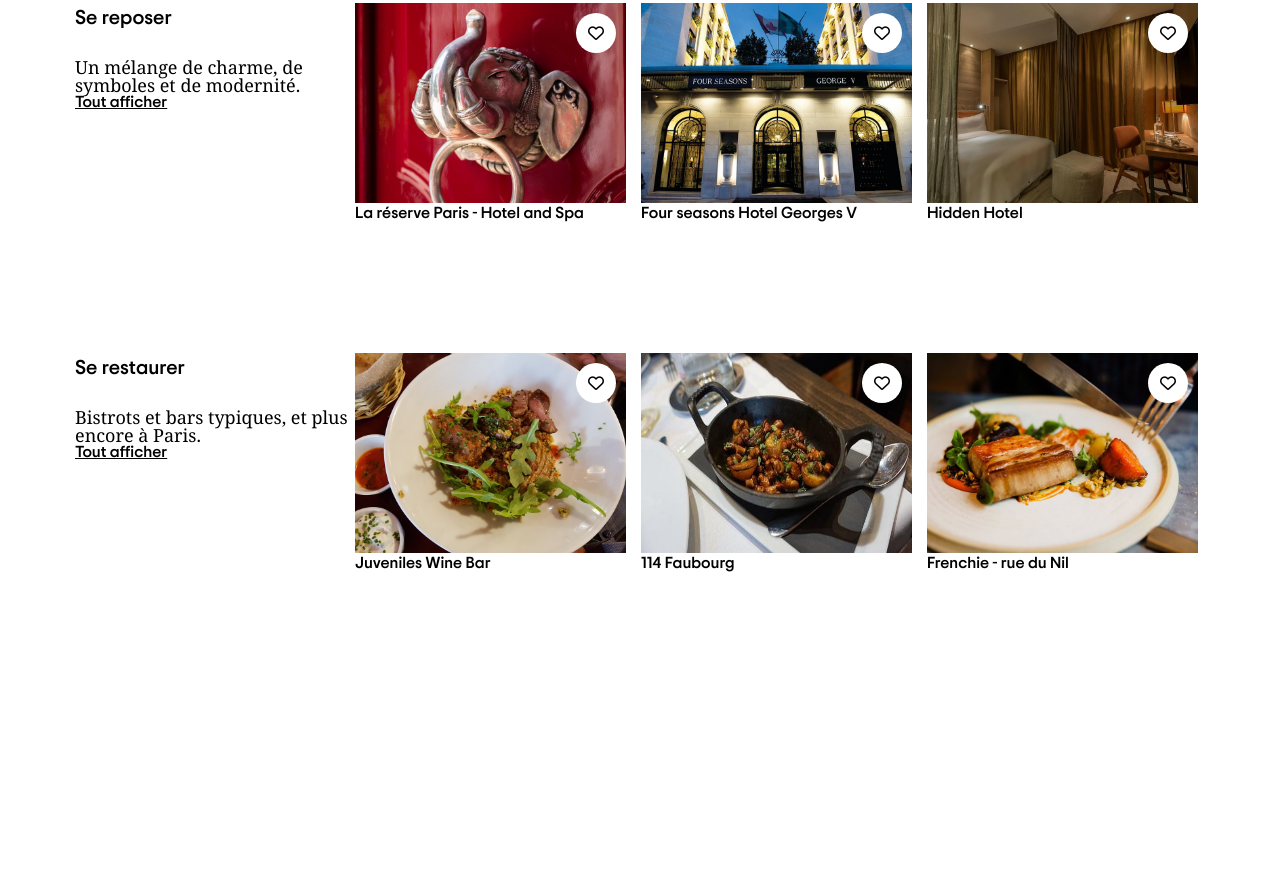
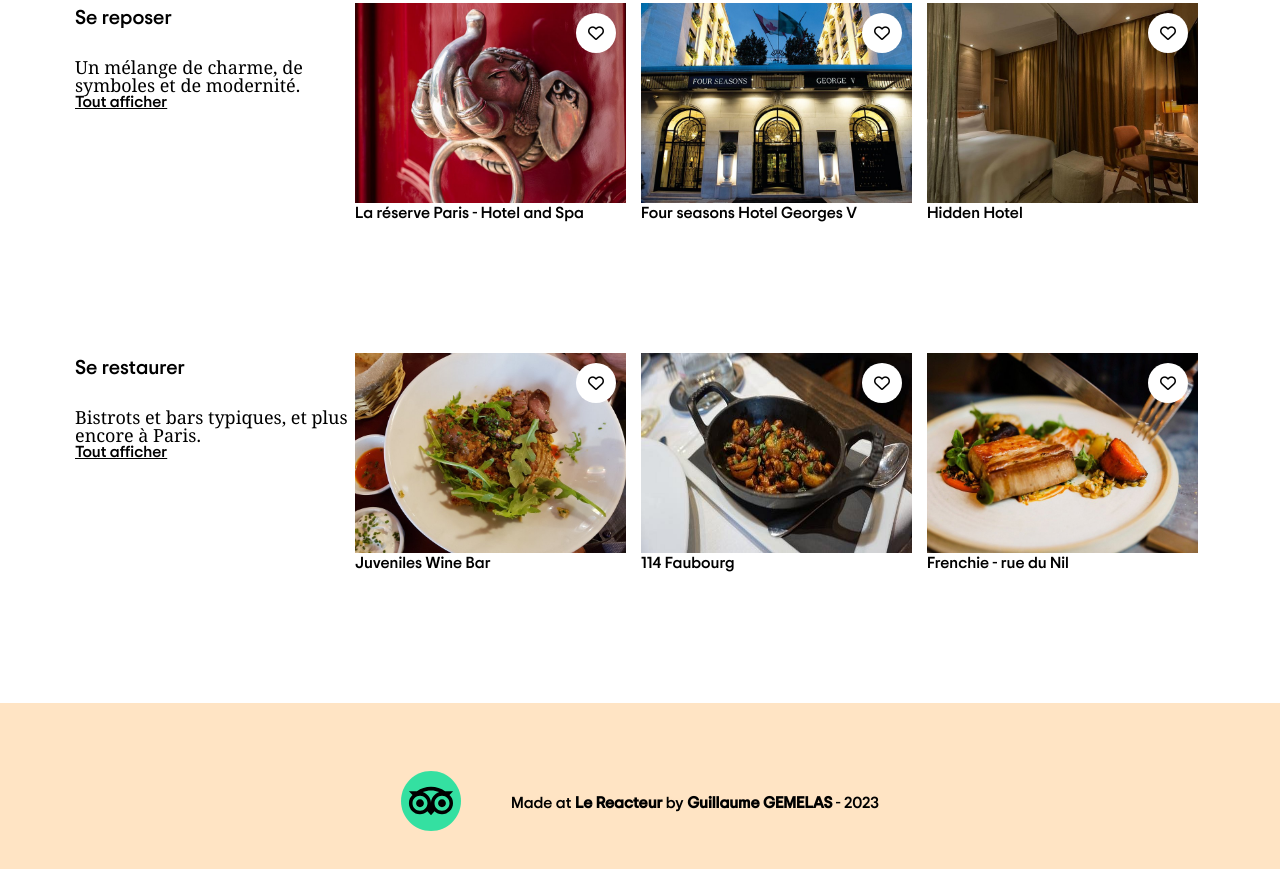
Before and after one commit to guillaumegemelas/TripAdvisor, a plain HTML site: page index.html in a window 1280 px wide. Shown: the part 1815-2684 px from the top of the page. Before the commit the page ends 2518 px from the top, so only its background shows below. Drawn offline with Linux system fonts and the light colour scheme.

Commit message:
footer ok

```diff
--- a/assets/css/style.css
+++ b/assets/css/style.css
@@ -339,3 +339,21 @@ main .colo2 .scroll p {
 }
 
 /* Fin des 3 blocs -------------------------------------------------------------*/
+
+footer {
+  display: flex;
+  justify-content: center;
+  align-items: center;
+  height: 200px;
+  background-color: bisque;
+}
+footer img {
+  width: 60px;
+  padding-right: 50px;
+}
+
+footer a {
+  text-decoration: none;
+  color: black;
+  font-weight: bolder;
+}
--- a/index.html
+++ b/index.html
@@ -443,6 +443,31 @@
       </div>
     </main>
 
-    <footer></footer>
+    <footer>
+      <div class="endPage">
+        <!-- 1. logo trip advisor -->
+        <img
+          src="./assets/img/Tripadvisor_logoset_solid_green.svg"
+          alt="logo de Tripadvisor"
+        />
+      </div>
+      <div>
+        <p>
+          Made at
+          <span>
+            <a href="https://www.lereacteur.io " target="_blank"
+              >Le Reacteur</a
+            ></span
+          >
+          by
+          <span>
+            <a href="https://github.com/guillaumegemelas" target="_blank"
+              >Guillaume GEMELAS</a
+            ></span
+          >
+          - 2023
+        </p>
+      </div>
+    </footer>
   </body>
 </html>
```
Also changed, not shown: assets/img/Tripadvisor_logoset_solid_green.svg (added), 2 other files.
